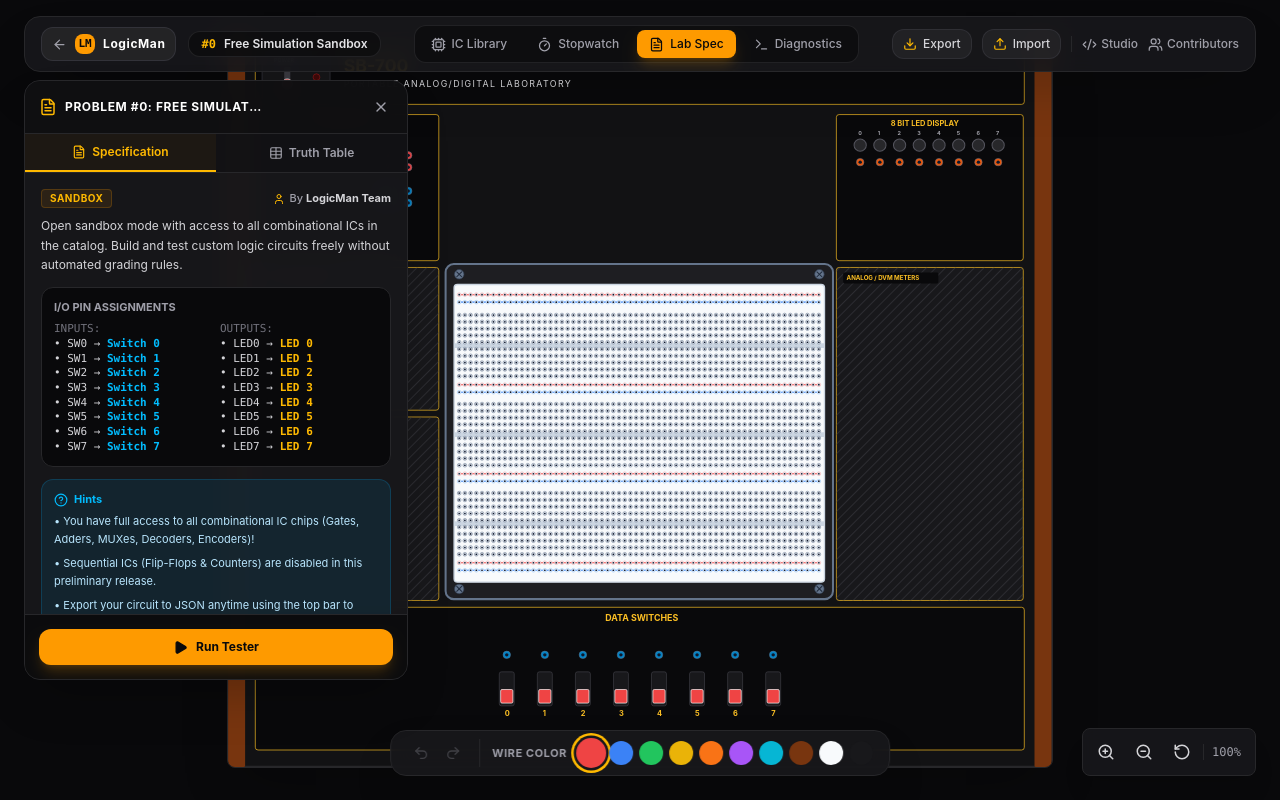
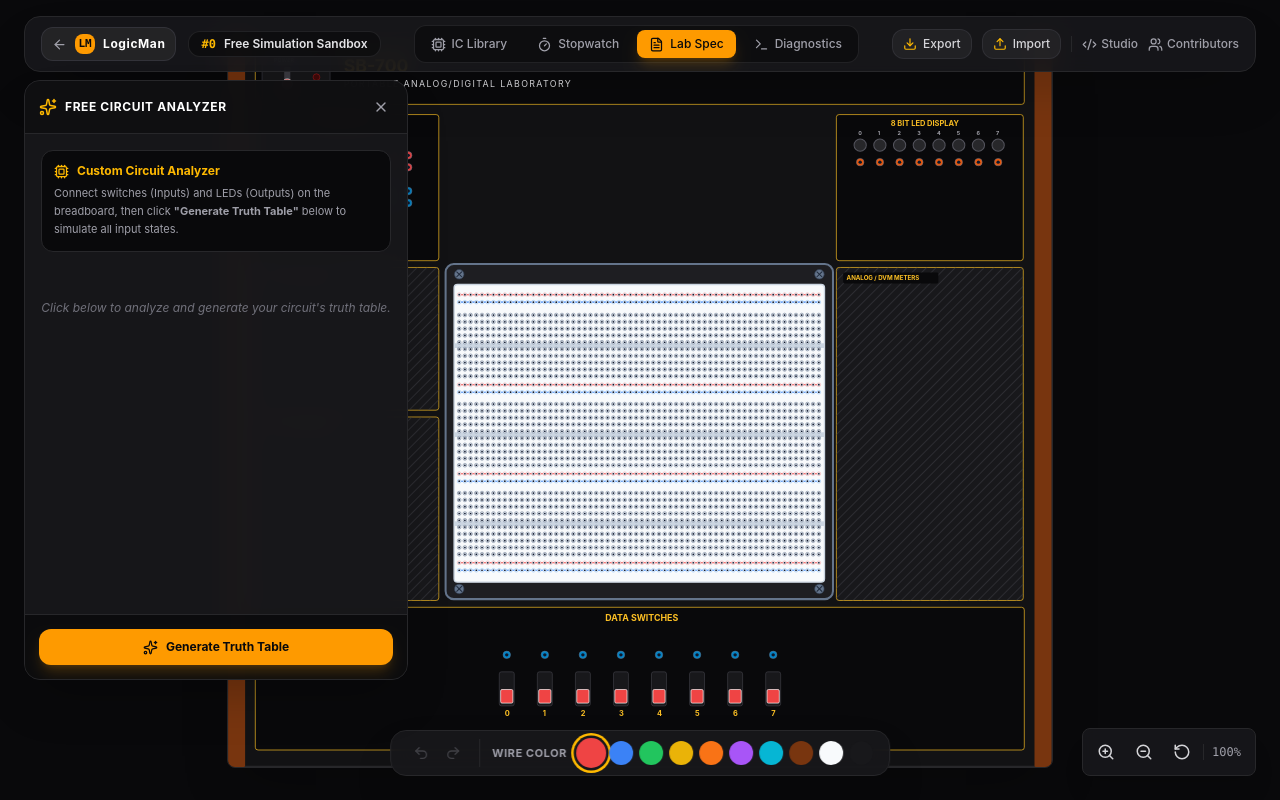
Before and after one commit to TahsinAhmadSadik/logic-man, a React (Vite) app: page /problem/free in a window 1280 px wide. Built offline with nearby package versions, Linux system fonts and the light colour scheme.

Commit message:
Generate Truth Table in SandBox

```diff
--- a/src/components/LabSpecPanel.jsx
+++ b/src/components/LabSpecPanel.jsx
@@ -1,8 +1,8 @@
-import React, { useState } from 'react';
+import React, { useState, useEffect } from 'react';
 import { useSimulatorStore } from '../store/useSimulatorStore';
 import { evaluateCircuit } from '../utils/circuitEngine';
 import { generateBoardCoordinates } from '../utils/boardCoordinates';
-import { FileText, Table, Play, CheckCircle2, XCircle, X, HelpCircle, Award, Loader2, User } from 'lucide-react';
+import { FileText, Table, Play, CheckCircle2, XCircle, X, HelpCircle, Award, Loader2, User, Sparkles, RefreshCw, Cpu } from 'lucide-react';
 
 const holeCoords = generateBoardCoordinates();
 
@@ -18,16 +18,33 @@ export const LabSpecPanel = () => {
     reevaluate
   } = useSimulatorStore();
 
+  const isFreeMode = !currentProblem || currentProblem.id === 'free' || currentProblem.numId === 0;
+
   const [activeTab, setActiveTab] = useState('problem'); // 'problem' | 'truthtable'
   const [testResults, setTestResults] = useState(null);
   const [isRunningTests, setIsRunningTests] = useState(false);
   const [activeRowIndex, setActiveRowIndex] = useState(null);
 
-  if (activePanel !== 'spec' || !currentProblem) return null;
+  // Free Simulation Auto-Generated Table State
+  const [freeModeTable, setFreeModeTable] = useState(null);
+  const [isGeneratingFreeTable, setIsGeneratingFreeTable] = useState(false);
+
+  // Default to truthtable tab in free mode
+  useEffect(() => {
+    if (isFreeMode) {
+      setActiveTab('truthtable');
+    } else {
+      setActiveTab('problem');
+    }
+  }, [currentProblem, isFreeMode]);
+
+  if (activePanel !== 'spec') return null;
 
   const isCompleted =
-    completedProblemIds.includes(currentProblem.id) ||
-    completedProblemIds.includes(String(currentProblem.numId));
+    !isFreeMode &&
+    currentProblem &&
+    (completedProblemIds.includes(currentProblem.id) ||
+      completedProblemIds.includes(String(currentProblem.numId)));
 
   // Helper to check if a value represents a Don't Care condition
   const checkIsDontCare = (val) => {
@@ -36,23 +53,93 @@ export const LabSpecPanel = () => {
     return str === 'x' || str === '-' || str === 'dontcare';
   };
 
-  // --- RUN ANIMATED AUTO-GRADER TESTER ---
+  // --- FREE SIMULATION: GENERATE TRUTH TABLE ---
+  const handleGenerateFreeTable = () => {
+    setIsGeneratingFreeTable(true);
+
+    // 1. Detect connected Switches (Inputs) and LEDs (Outputs)
+    const connectedSwitchIndices = new Set();
+    const connectedLedIndices = new Set();
+
+    wires.forEach((w) => {
+      [w.startHole, w.endHole].forEach((hole) => {
+        if (hole && hole.startsWith('SWITCH_OUT_')) {
+          connectedSwitchIndices.add(parseInt(hole.replace('SWITCH_OUT_', ''), 10));
+        }
+        if (hole && hole.startsWith('LED_IN_')) {
+          connectedLedIndices.add(parseInt(hole.replace('LED_IN_', ''), 10));
+        }
+      });
+    });
+
+    const activeSwitches = Array.from(connectedSwitchIndices).sort((a, b) => a - b);
+    const activeLeds = Array.from(connectedLedIndices).sort((a, b) => a - b);
+
+    if (activeSwitches.length === 0 && activeLeds.length === 0) {
+      setFreeModeTable({ error: 'No wires connected to Switch Outputs or LED Inputs.' });
+      setIsGeneratingFreeTable(false);
+      return;
+    }
+
+    // Limit to max 6 active switches (64 combinations) to prevent lag
+    const numInputs = Math.min(activeSwitches.length, 6);
+    const totalCombinations = Math.pow(2, numInputs);
+    const tableRows = [];
+
+    // 2. Evaluate all 2^N combinations
+    for (let combo = 0; combo < totalCombinations; combo++) {
+      const currentSwitches = [0, 0, 0, 0, 0, 0, 0, 0];
+      const rowInputs = {};
+
+      activeSwitches.slice(0, numInputs).forEach((swIdx, bitPos) => {
+        const bitVal = (combo >> (numInputs - 1 - bitPos)) & 1;
+        currentSwitches[swIdx] = bitVal;
+        rowInputs[`SW${swIdx}`] = bitVal;
+      });
+
+      const evalResult = evaluateCircuit({
+        powerOn: true,
+        wires,
+        placedIcs,
+        switches: currentSwitches,
+        holeCoords
+      });
+
+      const rowOutputs = {};
+      activeLeds.forEach((ledIdx) => {
+        rowOutputs[`LED${ledIdx}`] = evalResult.leds[ledIdx];
+      });
+
+      tableRows.push({
+        inputs: rowInputs,
+        outputs: rowOutputs,
+        isShortCircuit: evalResult.isShortCircuit
+      });
+    }
+
+    setFreeModeTable({
+      inputHeaders: activeSwitches.slice(0, numInputs).map((s) => `SW${s}`),
+      outputHeaders: activeLeds.map((l) => `LED${l}`),
+      rows: tableRows
+    });
+    setIsGeneratingFreeTable(false);
+  };
+
+  // --- LAB PROBLEM: RUN ANIMATED AUTO-GRADER TESTER ---
   const handleRunTester = async () => {
+    if (isFreeMode || !currentProblem) return;
     setIsRunningTests(true);
     setActiveTab('truthtable');
     setTestResults([]);
     let allPassed = true;
     const accumulatedResults = [];
 
-    // Temporarily turn ON power for live evaluation feedback
     useSimulatorStore.setState({ powerOn: true });
 
     for (let rowIndex = 0; rowIndex < currentProblem.truthTable.length; rowIndex++) {
       const row = currentProblem.truthTable[rowIndex];
       setActiveRowIndex(rowIndex);
 
-      // 1. Build list of input switch configurations to test for this row
-      // If an input is 'X', test both 0 and 1 states to verify true Don't Care behavior
       const dontCareInputs = [];
       const baseSwitches = [0, 0, 0, 0, 0, 0, 0, 0];
 
@@ -65,11 +152,9 @@ export const LabSpecPanel = () => {
         }
       });
 
-      // Generate all 2^N combinations for Don't Care input switches (or [0] if no 'X')
       const combinationsCount = Math.pow(2, dontCareInputs.length);
       let rowPassed = true;
       let lastEvalResult = null;
-      let lastTestedSwitches = [...baseSwitches];
 
       for (let combo = 0; combo < combinationsCount; combo++) {
         const currentSwitches = [...baseSwitches];
@@ -77,13 +162,9 @@ export const LabSpecPanel = () => {
           currentSwitches[switchIdx] = (combo >> bitIndex) & 1;
         });
 
-        lastTestedSwitches = currentSwitches;
-
-        // Synchronize live switches in Zustand store & reevaluate circuit outputs
         useSimulatorStore.setState({ switches: currentSwitches });
         reevaluate();
 
-        // 2. Evaluate circuit state
         const evalResult = evaluateCircuit({
           powerOn: true,
           wires,
@@ -99,18 +180,15 @@ export const LabSpecPanel = () => {
           break;
         }
 
-        // 3. Verify output signals for this switch combination
         currentProblem.ioMapping.outputs.forEach((outDef) => {
           const expectedRaw = row.outputs[outDef.name];
           const actual = evalResult.leds[outDef.ledIndex];
 
-          // Resolve expected value if it refers to an input signal name (e.g. "Y": "D0")
           let expectedVal = expectedRaw;
           if (typeof expectedRaw === 'string' && row.inputs[expectedRaw] !== undefined) {
             expectedVal = row.inputs[expectedRaw];
           }
 
-          // Grade output only if it's NOT a don't care condition
           if (!checkIsDontCare(expectedVal)) {
             if (Number(expectedVal) !== actual) {
               rowPassed = false;
@@ -123,7 +201,6 @@ export const LabSpecPanel = () => {
 
       if (!rowPassed) allPassed = false;
 
-      // Map actual LED outputs from the final tested state for UI table display
       const actualOutputs = {};
       if (lastEvalResult) {
         currentProblem.ioMapping.outputs.forEach((outDef) => {
@@ -140,8 +217,6 @@ export const LabSpecPanel = () => {
       });
 
       setTestResults([...accumulatedResults]);
-
-      // Delay between test cases to animate switch flipping and LED toggling
       await new Promise((res) => setTimeout(res, 180));
     }
 
@@ -164,6 +239,8 @@ export const LabSpecPanel = () => {
       {/* Header */}
       <div className="flex items-center justify-between p-3.5 border-b border-zinc-800 bg-zinc-950/50">
         <div className="flex items-center gap-2">
+          {!isFreeMode && currentProblem ? (
+            <>
               <FileText size={18} className="text-amber-400" />
               <h2 className="text-xs font-bold text-white uppercase tracking-wider truncate max-w-[200px]" title={currentProblem.title}>
                 Problem #{currentProblem.numId}: {currentProblem.title}
@@ -173,13 +250,23 @@ export const LabSpecPanel = () => {
                   <Award size={12} /> Solved
                 </span>
               )}
+            </>
+          ) : (
+            <>
+              <Sparkles size={18} className="text-amber-400" />
+              <h2 className="text-xs font-bold text-white uppercase tracking-wider">
+                Free Circuit Analyzer
+              </h2>
+            </>
+          )}
         </div>
         <button onClick={() => togglePanel('spec')} className="p-1 text-zinc-400 hover:text-white rounded-md">
           <X size={16} />
         </button>
       </div>
 
-      {/* Tabs */}
+      {/* Tabs (Only visible if inside a Lab Problem) */}
+      {!isFreeMode && currentProblem ? (
         <div className="flex border-b border-zinc-800 bg-zinc-950/30">
           <button
             onClick={() => setActiveTab('problem')}
@@ -202,18 +289,19 @@ export const LabSpecPanel = () => {
             <Table size={14} /> Truth Table
           </button>
         </div>
+      ) : null}
 
-      {/* Main Tab Content */}
+      {/* Main Content Area */}
       <div className="flex-1 p-4 overflow-y-auto text-xs space-y-4">
-        {activeTab === 'problem' ? (
+        {!isFreeMode && currentProblem ? (
+          // ==================== LAB PROBLEM VIEW ====================
+          activeTab === 'problem' ? (
             <div className="space-y-3">
               <div className="space-y-2">
                 <div className="flex items-center justify-between gap-2">
                   <span className="text-[10px] font-bold uppercase tracking-wider text-amber-400 bg-amber-500/10 px-2 py-0.5 rounded border border-amber-500/20">
                     {currentProblem.difficulty}
                   </span>
-
-                {/* Author Badge */}
                   {currentProblem.author && (
                     <span className="flex items-center gap-1 text-[11px] text-zinc-400 font-medium truncate max-w-[200px]" title={`Authored by ${currentProblem.author}`}>
                       <User size={12} className="text-amber-400 shrink-0" />
@@ -221,7 +309,6 @@ export const LabSpecPanel = () => {
                     </span>
                   )}
                 </div>
-
                 <p className="text-zinc-300 leading-relaxed text-xs">{currentProblem.description}</p>
               </div>
 
@@ -264,7 +351,6 @@ export const LabSpecPanel = () => {
             </div>
           ) : (
             <div className="space-y-3">
-            {/* Added max-h constraint and sticky header for great UX */}
               <div className="overflow-auto max-h-[calc(75vh-200px)] rounded-xl border border-zinc-800 bg-zinc-950">
                 <table className="w-full min-w-max text-center font-mono text-[11px] border-collapse">
                   <thead className="bg-zinc-900 text-zinc-400 border-b border-zinc-800 sticky top-0 z-10 shadow-sm">
@@ -332,11 +418,75 @@ export const LabSpecPanel = () => {
                 </table>
               </div>
             </div>
+          )
+        ) : (
+          // ==================== FREE SIMULATION VIEW ====================
+          <div className="space-y-4">
+            <div className="p-3 bg-zinc-950 border border-zinc-800 rounded-xl space-y-1.5">
+              <div className="flex items-center gap-2 text-amber-400 font-bold text-xs">
+                <Cpu size={15} /> Custom Circuit Analyzer
+              </div>
+              <p className="text-zinc-400 text-[11px] leading-relaxed">
+                Connect switches (Inputs) and LEDs (Outputs) on the breadboard, then click <strong>"Generate Truth Table"</strong> below to simulate all input states.
+              </p>
+            </div>
+
+            {!freeModeTable ? (
+              <div className="text-center py-8 text-zinc-500 text-xs italic">
+                Click below to analyze and generate your circuit's truth table.
+              </div>
+            ) : freeModeTable.error ? (
+              <div className="p-3 bg-amber-500/10 border border-amber-500/20 text-amber-400 rounded-xl text-xs">
+                {freeModeTable.error}
+              </div>
+            ) : (
+              <div className="space-y-2">
+                <div className="flex justify-between items-center text-[11px] text-zinc-400">
+                  <span>Combinations: <strong>{freeModeTable.rows.length}</strong></span>
+                  <button onClick={handleGenerateFreeTable} className="text-amber-400 hover:underline flex items-center gap-1">
+                    <RefreshCw size={11} /> Re-analyze
+                  </button>
+                </div>
+
+                <div className="overflow-auto max-h-[calc(75vh-240px)] rounded-xl border border-zinc-800 bg-zinc-950">
+                  <table className="w-full min-w-max text-center font-mono text-[11px] border-collapse">
+                    <thead className="bg-zinc-900 text-zinc-400 border-b border-zinc-800 sticky top-0 z-10 shadow-sm">
+                      <tr>
+                        {freeModeTable.inputHeaders.map((inp) => (
+                          <th key={inp} className="p-2 border-r border-zinc-800 bg-zinc-900 text-sky-400">{inp}</th>
+                        ))}
+                        {freeModeTable.outputHeaders.map((out) => (
+                          <th key={out} className="p-2 border-r border-zinc-800 bg-zinc-900 text-amber-400">{out}</th>
+                        ))}
+                      </tr>
+                    </thead>
+                    <tbody className="divide-y divide-zinc-800/50">
+                      {freeModeTable.rows.map((row, idx) => (
+                        <tr key={idx} className="hover:bg-zinc-800/40">
+                          {freeModeTable.inputHeaders.map((inp) => (
+                            <td key={inp} className="p-2 border-r border-zinc-800/50 text-zinc-300">
+                              {row.inputs[inp]}
+                            </td>
+                          ))}
+                          {freeModeTable.outputHeaders.map((out) => (
+                            <td key={out} className="p-2 border-r border-zinc-800/50 font-bold text-amber-400">
+                              {row.outputs[out]}
+                            </td>
+                          ))}
+                        </tr>
+                      ))}
+                    </tbody>
+                  </table>
+                </div>
+              </div>
+            )}
+          </div>
         )}
       </div>
 
-      {/* Footer Fixed Action: RUN TESTER */}
+      {/* Footer Fixed Action */}
       <div className="p-3.5 border-t border-zinc-800 bg-zinc-950/80">
+        {!isFreeMode && currentProblem ? (
           <button
             onClick={handleRunTester}
             disabled={isRunningTests}
@@ -354,6 +504,25 @@ export const LabSpecPanel = () => {
               </>
             )}
           </button>
+        ) : (
+          <button
+            onClick={handleGenerateFreeTable}
+            disabled={isGeneratingFreeTable}
+            className="w-full py-2.5 px-4 rounded-xl font-bold text-xs flex items-center justify-center gap-2 bg-amber-500 hover:bg-amber-400 text-zinc-950 shadow-lg shadow-amber-500/20 transition-all disabled:opacity-50"
+          >
+            {isGeneratingFreeTable ? (
+              <div className="flex items-center gap-2">
+                <Loader2 size={15} className="animate-spin text-zinc-950" />
+                <span>Analyzing Circuit...</span>
+              </div>
+            ) : (
+              <>
+                <Sparkles size={15} />
+                <span>Generate Truth Table</span>
+              </>
+            )}
+          </button>
+        )}
       </div>
     </div>
   );
```
Lines whose indentation alone changed are shown as unchanged.
